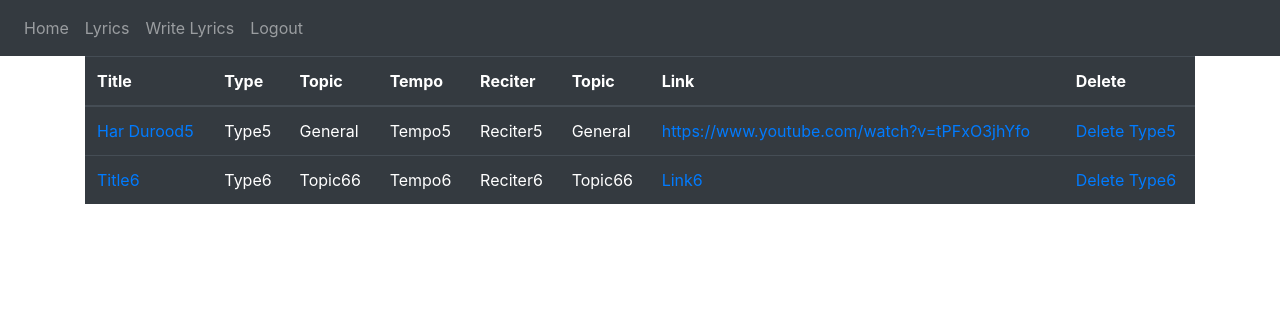
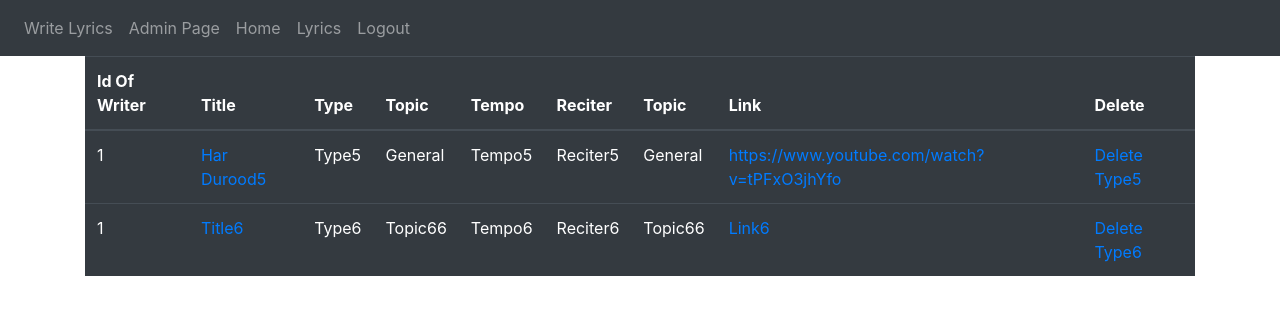
Before and after one commit to ProfessorShock/Azadari-Online, a Flask app: page /lyrics in a window 1280 px wide. Shown: the top 315 px of the page. Run offline with Flask 2, Linux system fonts and the light colour scheme; a user stored in the database is signed in; data comes from the database, SQL or seed files in the repository; both versions use the stored data as it was before the commit; some libraries are stand-ins or nearby versions.

Commit message:
added admin privelages, can only delete lyrics and can see all users

```diff
--- a/Website/Templates/base.html
+++ b/Website/Templates/base.html
@@ -36,10 +36,15 @@
       </button>
       <div class="collapse navbar-collapse" id="navbar">
         <div class="navbar-nav">
-          {% if user.is_authenticated %}
+          {% if user.is_authenticated and user.id == 1 %}
+          <a class="nav-item nav-link" id='writelyrics' href='/writelyrics'>Write Lyrics</a>
+          <a class="nav-item nav-link id='admin' "href="/checkid">Admin Page</a>
           <a class="nav-item nav-link" id="home" href="/">Home</a>
           <a class="nav-item nav-link" id='lyrics' href='/lyrics'>Lyrics</a>
-          <a class="nav-item nav-link" id='writelyrics' href='/writelyrics'>Write Lyrics</a>
+          <a class="nav-item nav-link" id="logout" href="/logout">Logout</a>
+          {% elif user.is_authenticated %}
+          <a class="nav-item nav-link" id="home" href="/">Home</a>
+          <a class="nav-item nav-link" id='lyrics' href='/lyrics'>Lyrics</a>
           <a class="nav-item nav-link" id="logout" href="/logout">Logout</a>
           {% else %}
           <a class="nav-item nav-link" id="login" href="/login">Login</a>
--- a/Website/Templates/lyrics.html
+++ b/Website/Templates/lyrics.html
@@ -13,6 +13,7 @@
     <thead>
       <tr>
         <!-- Your Columns HERE -->
+        <th scope='col'>Id Of Writer</th>
         <th scope="col">Title</th>
         <th scope="col">Type</th>
         <th scope="col">Topic</th>
@@ -20,13 +21,16 @@
         <th scope="col">Reciter</th>
         <th scope="col">Topic</th>
         <th scope="col">Link</th>
+        {% if user.id == 1 %}
         <th scope="col">Delete</th>
+        {% endif %}
       </tr>
     </thead>
     <tbody>
       <!-- Your rows inside the table HERE: -->
       {% for lyric in lyrics %}
       <tr>
+        <td>{{ lyric.user_id }}</td>
         <td><a href="{{ makelink(lyric.title) }}">{{ lyric.title }}</a></td>
         <td>{{ lyric.typ }}</td>
         <td>{{ lyric.topic }}</td>
@@ -37,8 +41,10 @@
           <a href="{{ lyric.link }}" target="_blank" rel="noreferrer noopener"
             >{{ lyric.link }}</a
           >
+        {% if user.id == 1 %}
         </td>
         <td><a href="/delete-lyric/{{ makeobjlink(lyric.title) }}">Delete {{ lyric.typ }}</a></td>
+        {% endif %}
       </tr>
       {% endfor %}
     </tbody>
--- a/Website/auth.py
+++ b/Website/auth.py
@@ -6,7 +6,6 @@ from flask_login import login_user, login_required, logout_user, current_user
 
 
 auth = Blueprint('auth', __name__)
-
 
 @auth.route('/login', methods=['GET', 'POST'])
 def login():
--- a/Website/views.py
+++ b/Website/views.py
@@ -85,6 +85,10 @@ def delete_lyric(lyric_title):
     db.session.commit()
     return redirect('/lyrics')
 
+@views.route('/checkid')
+def checkid_page():
+    return render_template('checkid.html', user=current_user)
+
 """
 @views.route('/search-lyrics')
 def search_lyrics():
```
Also changed, not shown: Website/Templates/checkid.html (added, +7 -0 lines), Website/database.db (deleted).
